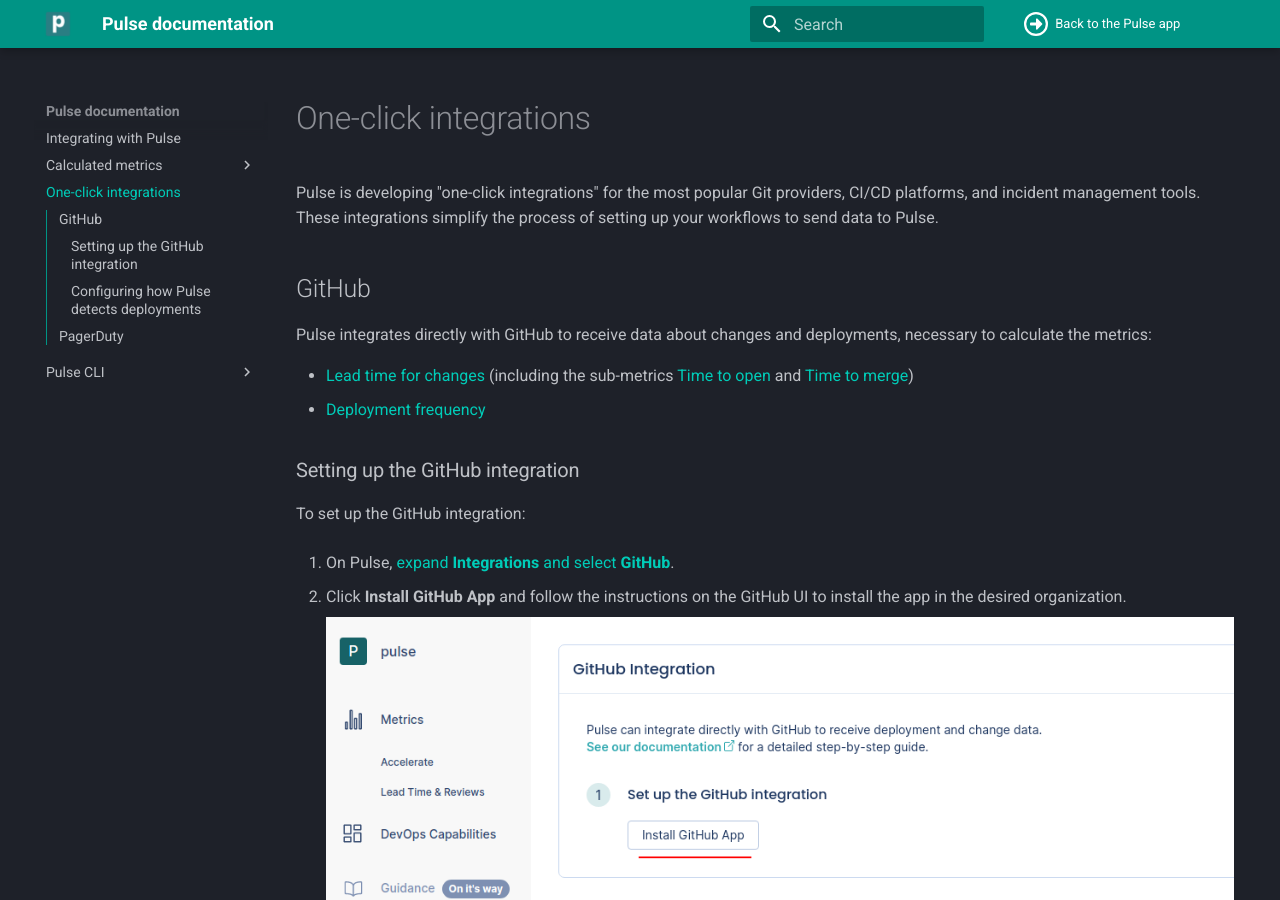
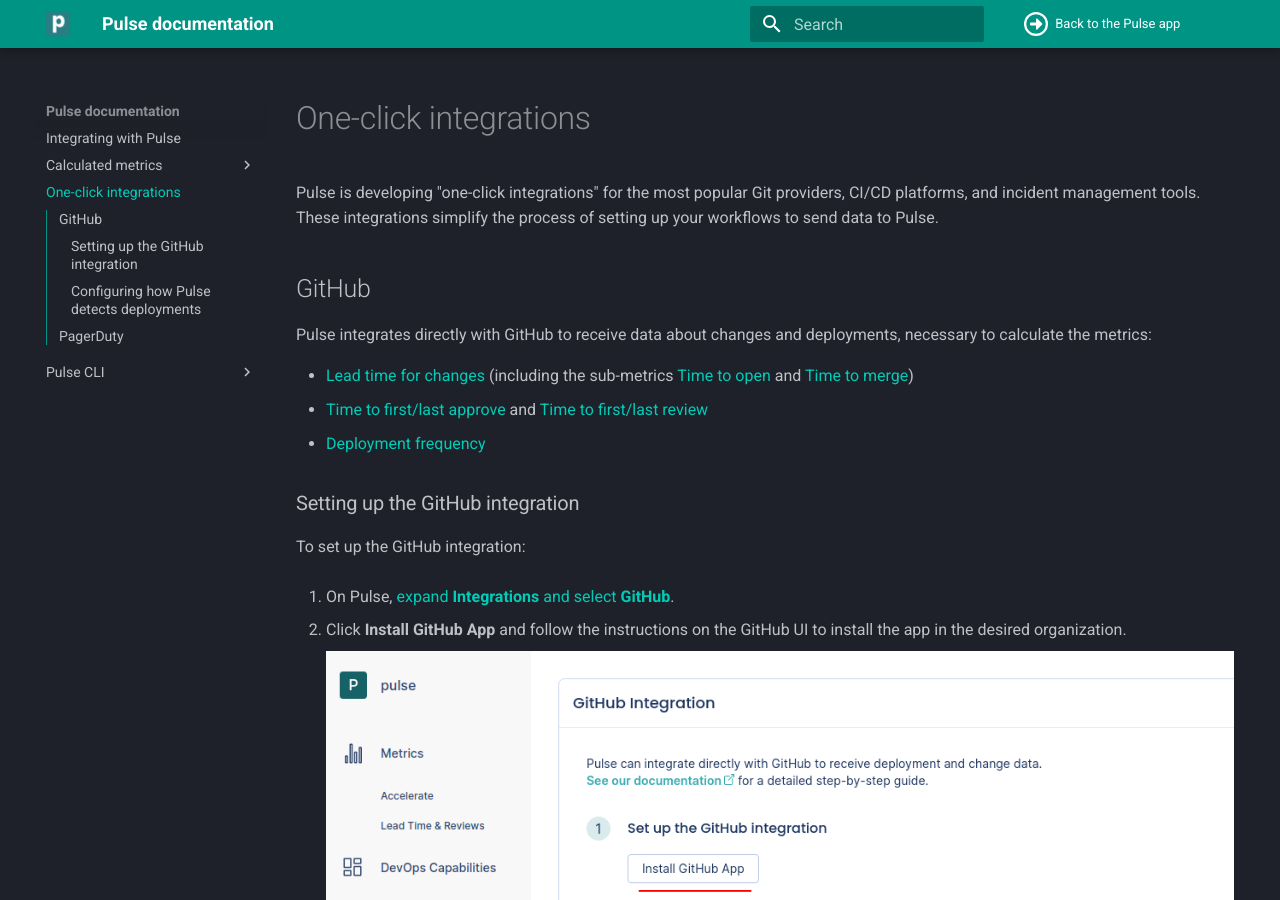
Before and after one commit to codacy/pulse-user-docs, an MkDocs documentation site: the page built from docs/one-click-integrations.md, in a window 1280 px wide and 900 px high. Built offline with MkDocs 1.6.1 and Material for MkDocs 9.7.7, drawn with Linux system fonts in a browser that asks for light colours.

Commit message:
clean: Link to review metrics from GitHub integration

```diff
--- a/docs/one-click-integrations.md
+++ b/docs/one-click-integrations.md
@@ -7,6 +7,7 @@
 Pulse integrates directly with GitHub to receive data about changes and deployments, necessary to calculate the metrics:
 
 -   [Lead time for changes](metrics/accelerate.md#lead-time-for-changes) (including the sub-metrics [Time to open](metrics/lead-time-reviews.md#time-to-open) and [Time to merge](metrics/lead-time-reviews.md#time-to-merge))
+-   [Time to first/last approve](metrics/lead-time-reviews.md#time-to-firstlast-approve) and [Time to first/last review](metrics/lead-time-reviews.md#time-to-firstlast-review)
 -   [Deployment frequency](metrics/accelerate.md#deployment-frequency)
 
 ### Setting up the GitHub integration
```
